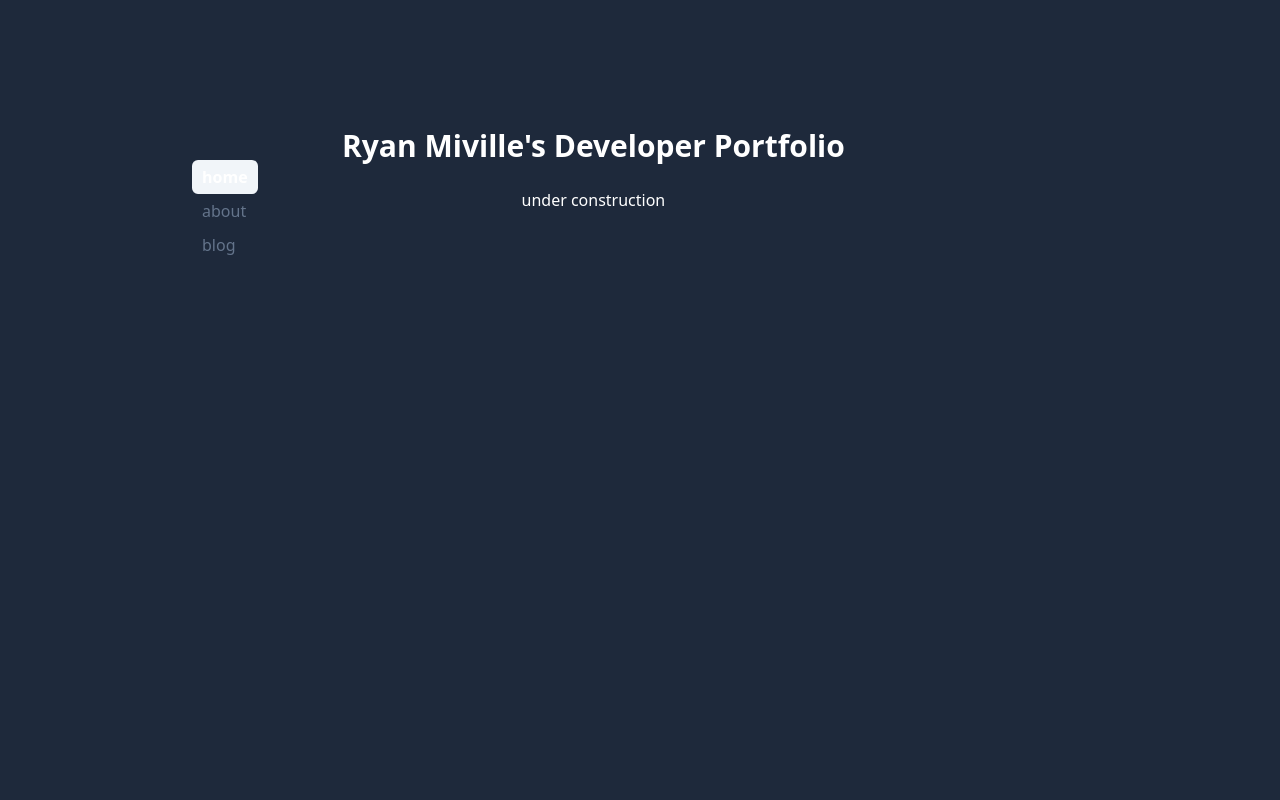
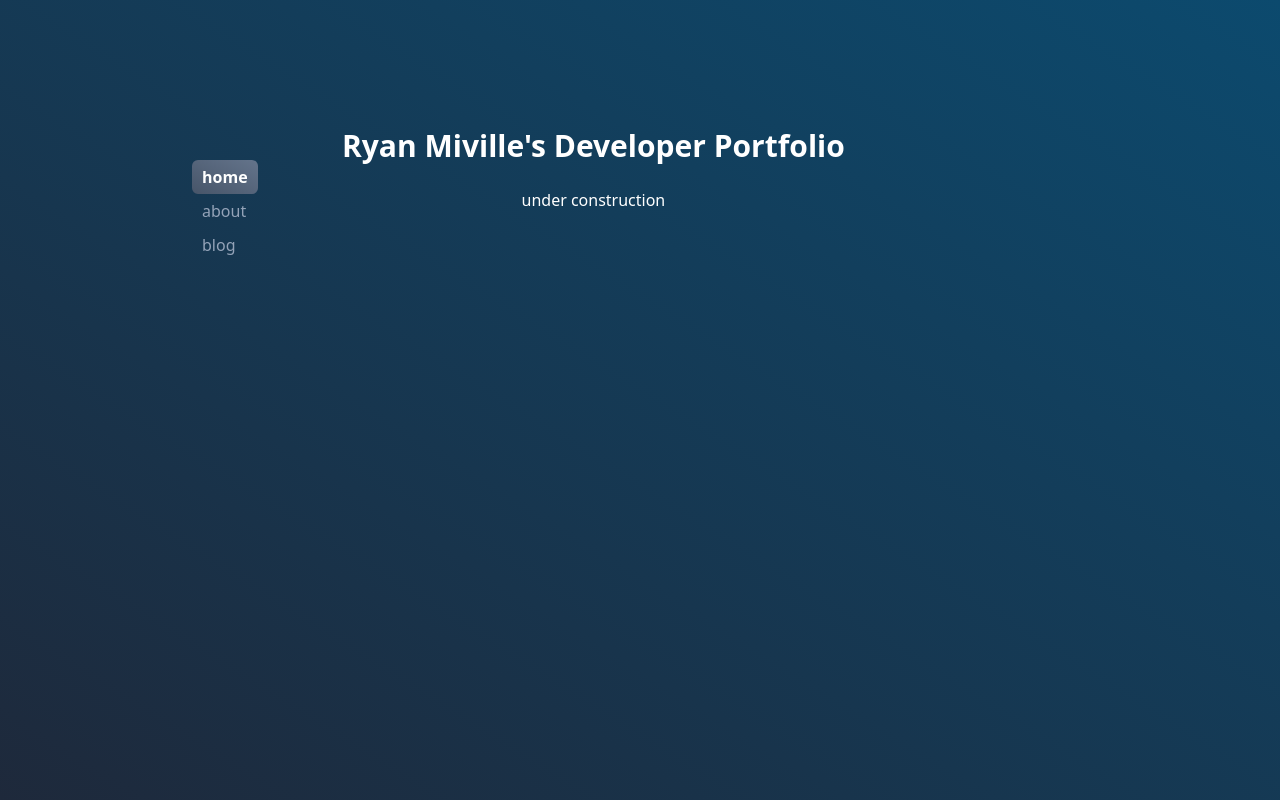
Before and after one commit to ryanmiville/rymi.dev, a Next.js app: page / in a window 1280 px wide. Built offline with nearby package versions, Linux system fonts and the light colour scheme.

Commit message:
add gradiants

```diff
--- a/app/layout.tsx
+++ b/app/layout.tsx
@@ -16,7 +16,7 @@ export default function RootLayout({
   children: React.ReactNode
 }) {
   return (
-    <html lang="en" className="bg-slate-800 text-white">
+    <html lang="en" className="bg-gradient-to-tr from-slate-800 to-sky-900 text-white h-screen">
       <body className="antialiased max-w-4xl mb-40 flex flex-col md:flex-row mx-4 mt-8 md:mt-20 lg:mt-32 lg:mx-auto">
         <Navbar />
         <main>
--- a/components/navbar.tsx
+++ b/components/navbar.tsx
@@ -43,7 +43,7 @@ export default function Navbar() {
                     className={clsx(
                       'transition-all hover:text-slate-800 dark:hover:text-slate-200 flex align-middle',
                       {
-                        'text-slate-500': !isActive,
+                        'text-slate-400': !isActive,
                         'font-bold': isActive,
                       }
                     )}
@@ -52,7 +52,7 @@ export default function Navbar() {
                       {name}
                       {path === pathname ? (
                         <motion.div
-                          className="absolute inset-0 bg-slate-100 dark:bg-slate-500 rounded-md z-[-1]"
+                          className="absolute inset-0 bg-gradient-to-tr from-slate-600 to-slate-500 rounded-md z-[-1]"
                           layoutId="sidebar"
                           transition={{
                             type: 'spring',
```
Also changed, not shown: 1 other file (tests, documents, lock files or other folders).
